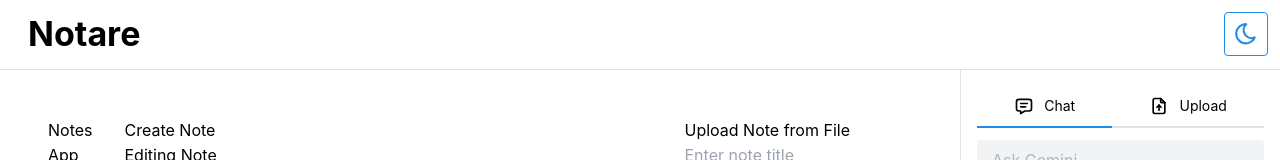
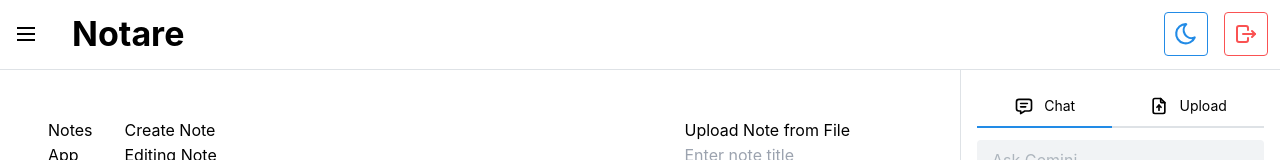
Before and after one commit to Ethan-Lai/Notare, a Next.js app: page / in a window 1280 px wide. Shown: the top 160 px of the page. Built offline with nearby package versions, Linux system fonts and the light colour scheme; no server answers; the database is empty.

Commit message:
Header.tsx remodified

```diff
--- a/components/layout/Header.tsx
+++ b/components/layout/Header.tsx
@@ -1,8 +1,15 @@
-import {ActionIcon, AppShellHeader, Flex, Title, useMantineColorScheme} from "@mantine/core";
-import {IconMoon, IconSun} from "@tabler/icons-react";
 import { useEffect, useState } from "react";
+import {ActionIcon, AppShellHeader, Burger, Flex, Title, useMantineColorScheme} from "@mantine/core";
+import {IconMoon, IconSun, IconLogout} from "@tabler/icons-react";
+import { useRouter } from 'next/router';
 
-export default function Header() {
+interface HeaderProps {
+    opened: boolean;
+    toggle: () => void;
+}
+
+export default function Header({ opened, toggle }: HeaderProps) {
+    const router = useRouter();
     const { colorScheme, setColorScheme } = useMantineColorScheme();
     const [mounted, setMounted] = useState(false);
     const dark = colorScheme === 'dark';
@@ -11,22 +18,45 @@ export default function Header() {
         setMounted(true);
     }, []);
 
+    const toggleColorScheme = () => {
+        setColorScheme(colorScheme === 'dark' ? 'light' : 'dark');
+    }
+
+    const handleLogout = () => {
+        localStorage.removeItem('userId');
+        router.push('/login');
+    };
+
     return (
         <AppShellHeader p="sm">
             <Flex justify="space-between" align="center">
-                <Title pl="1rem">Notare</Title>
-                {mounted && (
+                <Flex gap="md" align="center">
+                    <Burger opened={opened} onClick={toggle} size="sm" />
+                    <Title pl="1rem" >Notare</Title>
+                </Flex>
+                <div className="flex items-center justify-center gap-4">
+                    {mounted && (
+                        <ActionIcon
+                            variant="outline"
+                            color={dark ? 'yellow' : 'blue'}
+                            onClick={() => toggleColorScheme()}
+                            title="Toggle color scheme"
+                            size="xl"
+                        >
+                            {dark ? <IconSun size="1.6rem" /> : <IconMoon size="1.6rem" />}
+                        </ActionIcon>
+                    )}
                     <ActionIcon
                         variant="outline"
-                        color={dark ? 'yellow' : 'blue'}
-                        onClick={() => setColorScheme(dark ? 'light' : 'dark')}
+                        color={'red'}
+                        onClick={() => handleLogout()}
                         title="Toggle color scheme"
                         size="xl"
                     >
-                        {dark ? <IconSun size="1.6rem" /> : <IconMoon size="1.6rem" />}
+                        <IconLogout />
                     </ActionIcon>
-                )}
+                </div>
             </Flex>
         </AppShellHeader>
-    );
+    )
 }
```
